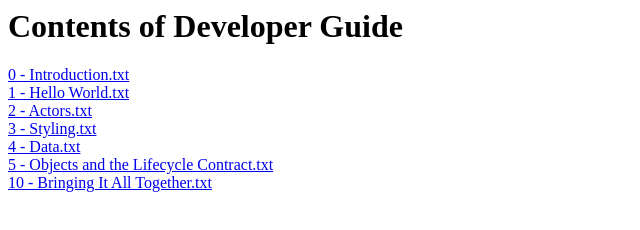
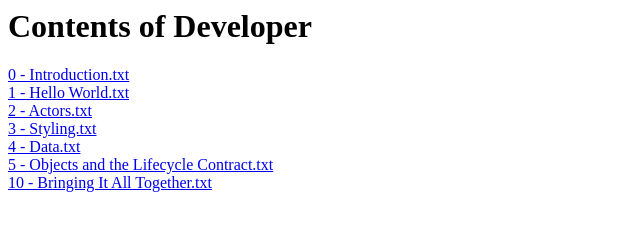
Before and after one commit to zinikiGareth/flas-doc, a plain HTML site: page flas-guide/flas-guide.html in a window 1280 px wide. Shown: the whole page, without its empty margins (0-640 px from the left). Drawn offline with Linux system fonts and the light colour scheme.

Commit message:
Changes for updated SF

```diff
--- a/flas-guide/flas-guide.html
+++ b/flas-guide/flas-guide.html
@@ -1,12 +1,12 @@
 <html>
   <head>
-    <title>Contents of Developer Guide</title>
+    <title>Contents of Developer</title>
     <style>
       a { display: block; }
     </style>
   </head>
   <body>
-    <h1>Contents of Developer Guide</h1>
+    <h1>Contents of Developer</h1>
     <a href='https://docs.google.com/document/d/12jAEI0PeAnqZvS7PaZs2OWYiVO7jsRmvgaAqYVTApp4'/edit>0 - Introduction.txt</a>
     <a href='https://docs.google.com/document/d/1S47xDo-eImwVfnitEY3k7j3LyJF7JlwWMTlamQA8GWw'/edit>1 - Hello World.txt</a>
     <a href='https://docs.google.com/document/d/13YN436-fA9f4XeCPwqS6s0uFaN8tq7J6Y8OXJmzxlI0'/edit>2 - Actors.txt</a>
```
Also changed, not shown: flas-guide/meta.json (+1 -1 lines), flas-guide/downloads/1 - Hello World.txt, flas-guide/downloads/10 - Bringing It All Together.txt, flas-guide/downloads/2 - Actors.txt, flas-guide/downloads/3 - Styling.txt, flas-guide/downloads/4 - Data.txt, flas-guide/toc.txt, 3 other files.
